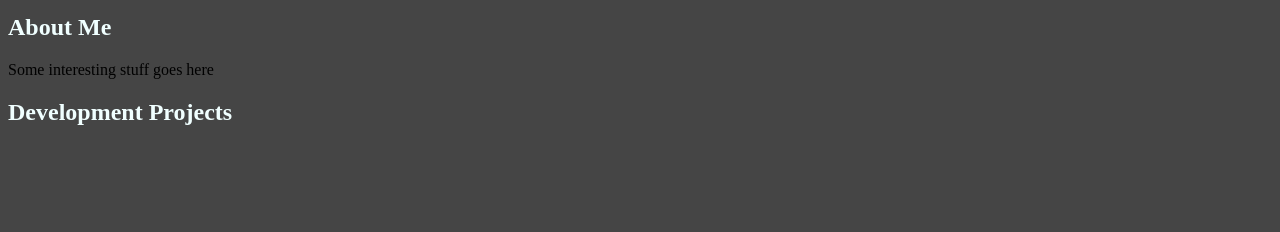
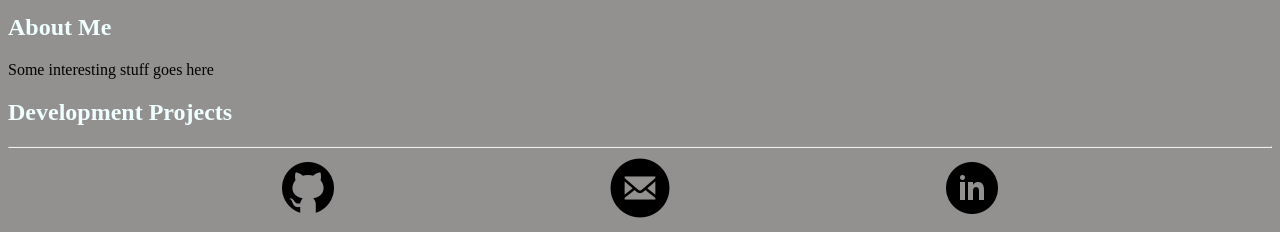
Before and after one commit to esptrev/esptrev.github.io, a plain HTML site: page index.html in a window 1280 px wide. Shown: the part 1478-1710 px from the top of the page. Before the commit the page ends 1624 px from the top, so only its background shows below. Drawn offline with Linux system fonts and the light colour scheme.

Commit message:
social media links

```diff
--- a/css/portfolio.css
+++ b/css/portfolio.css
@@ -1,5 +1,5 @@
 body {
-    background: #454545;
+    background: #939090;
 }
 
 .rounded-profile {
@@ -51,3 +51,16 @@ h2 {
     color: azure;
     font-family: serif Norfolk;
 }
+
+#links_container{
+    display: flex;
+    flex-direction: row;
+    flex-wrap: wrap;
+    justify-content: space-evenly;
+}
+
+.link_anchors{
+    display: flex;
+    flex-direction: column;
+    justify-content: center;
+}
--- a/index.html
+++ b/index.html
@@ -33,8 +33,39 @@
 	</article>
 	<article>
 		<h2>Development Projects</h2>
-
 	</article>
+	<section>
+		<div>
+			<hr />
+			<nav  id='links_container'>
+				<div>
+					<div class="link_anchors">
+						<a href="https://github.com/esptrev" class="icon is-large" target="_blank">
+							<img src="img/github-64.png" alt="--">
+						</a>
+<!--						<p class="heading"><a href="https://github.com/esptrev" target="_blank">github.com/esptrev</a></p>-->
+					</div>
+				</div>
+				<div>
+					<div class="link_anchors">
+						<a href="mailto:trevoresparza30@gmail.com" class="icon is-large">
+							<img src="img/envelope-64.png" alt="--">
+						</a>
+<!--						<p class="heading"><a href="mailto:trevoresparza30@gmail.com" target="_blank">trevoresparza30@gmail.com</a></p>-->
+					</div>
+				</div>
+				<div>
+					<div class="link_anchors">
+						<a href="https://www.linkedin.com/in/trevoresparza30/" class="icon is-large" target="_blank">
+							<img src="img/linkedin-64.png" alt="--">
+						</a>
+<!--						<p class="heading"><a href="https://www.linkedin.com/in/trevoresparza30/"-->
+<!--						                      target="_blank">linkedin.com/in/trevoresparza30/</a></p>-->
+					</div>
+				</div>
+			</nav>
+		</div>
+	</section>
 
 </section>
 
```
Also changed, not shown: img/envelope-64.png (added), img/github-64.png (added), img/linkedin-64.png (added), img/skyline_pic.jpg.
